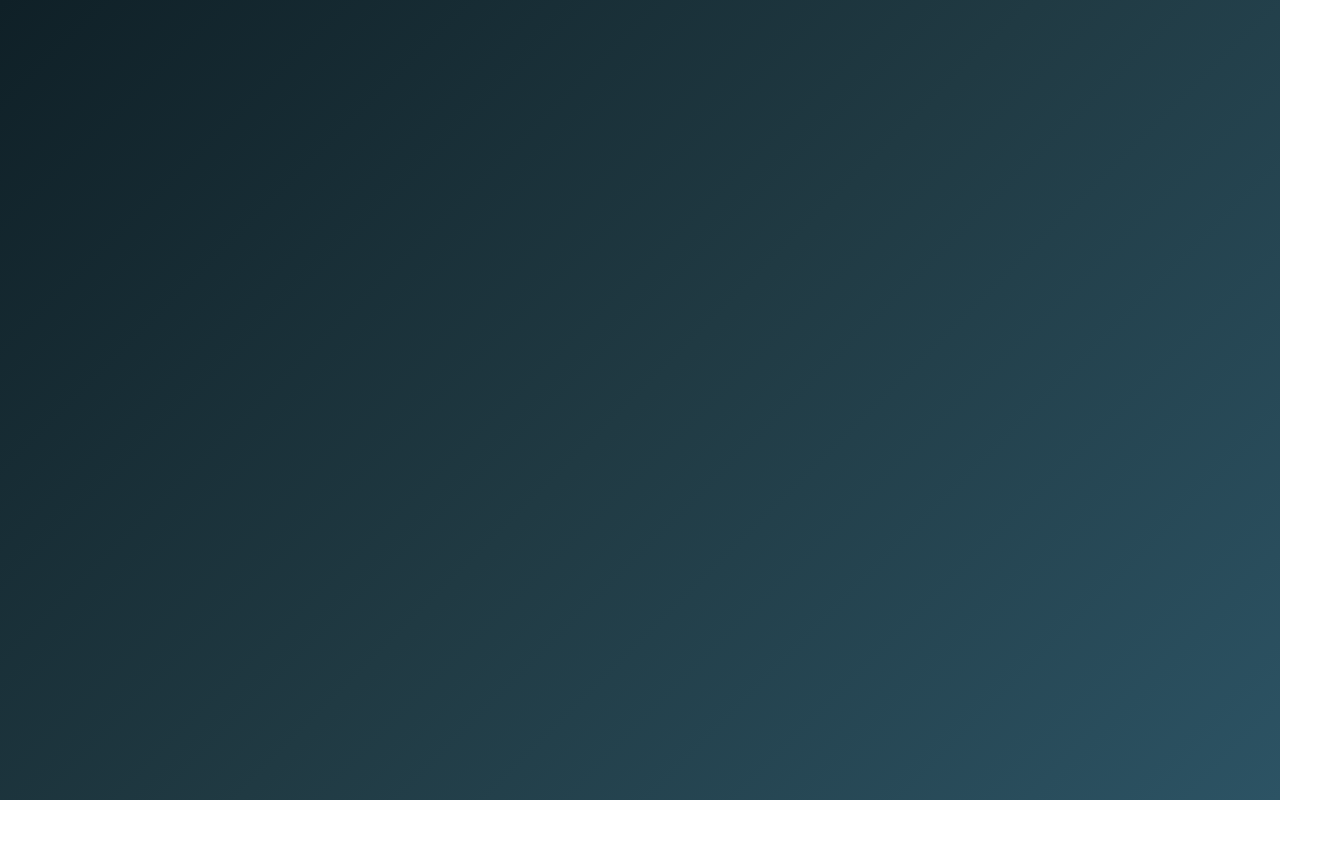
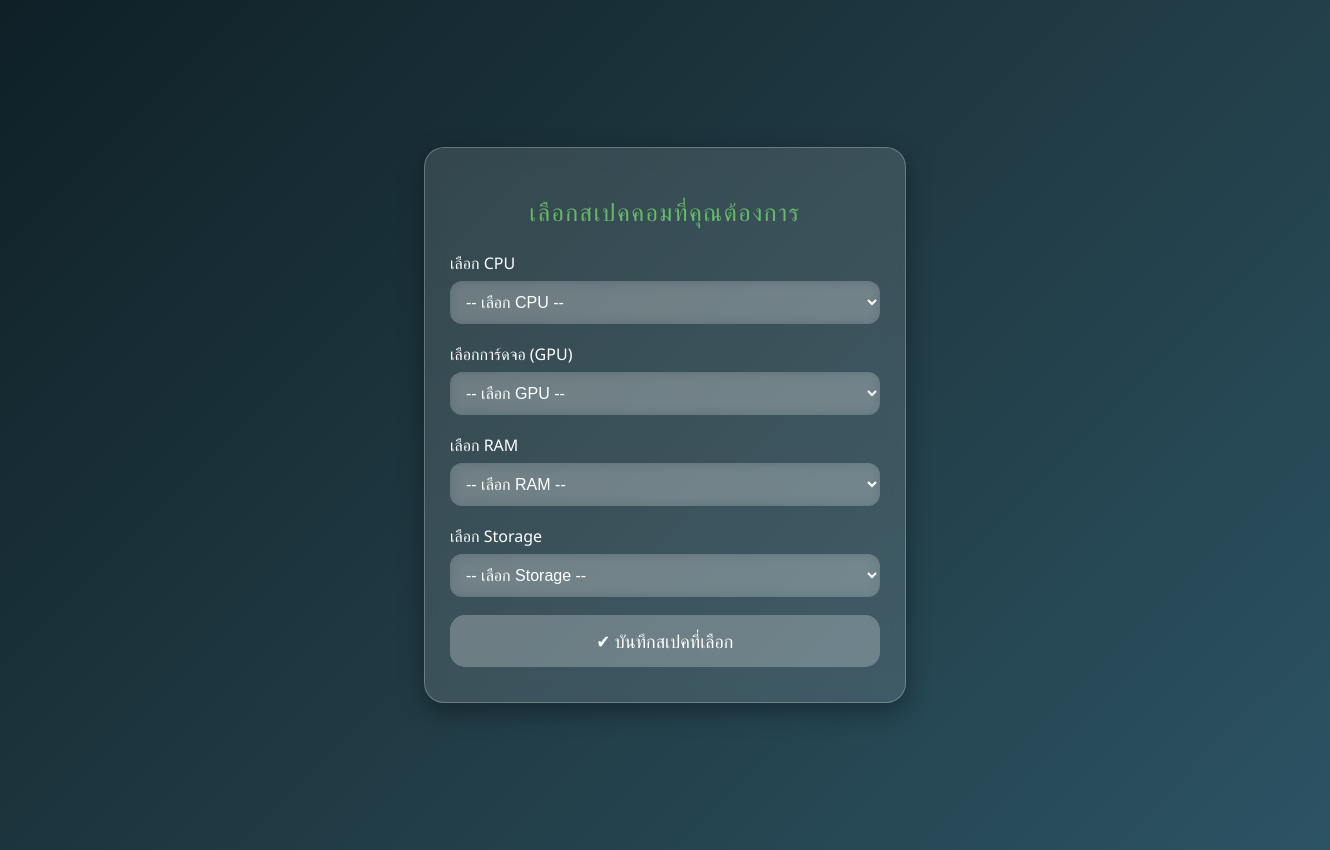
Before and after one commit to momotaros2004/my-project, a React (Vite) app in the folder my-app/: page /home2 in a window 1280 px wide. Before the commit this address had no page. Shown: the whole page, 1330 px wide, since content can reach past the window. Before the commit the page ends 800 px from the top, so only its background shows below. Built offline with nearby package versions, Linux system fonts and the light colour scheme.

Commit message:
เพิ่มหน้าจัดเอง

```diff
--- a/my-app/src/App.css
+++ b/my-app/src/App.css
@@ -36,3 +36,133 @@
 .login-form button:hover {
   background-color: #45a049;
 }
+/* ////////////////////////  BeforeHome.jsx  */
+.before-container {
+  width: 100vw;
+  height: 100vh;
+  display: flex;
+  flex-direction: column;
+  justify-content: center;
+  align-items: center;
+  background: linear-gradient(135deg, #0f2027, #203a43, #2c5364);
+  color: white;
+}
+
+.before-title {
+  font-size: 2.5rem;
+  margin-bottom: 40px;
+  font-weight: 700;
+  color: #66BB6A;
+}
+
+.before-box-wrapper {
+  display: flex;
+  gap: 40px;
+}
+
+.before-box {
+  width: 220px;
+  height: 260px;
+  border: 3px solid #66BB6A;
+  border-radius: 15px;
+  display: flex;
+  justify-content: center;
+  align-items: center;
+  font-size: 2rem;
+  font-weight: 700;
+  color: #66BB6A;
+  background: rgba(0,0,0,0.3);
+  cursor: pointer;
+  transition: 0.3s;
+}
+
+.before-box:hover {
+  background: rgba(0,0,0,0.5);
+  transform: translateY(-8px);
+  box-shadow: 0 0 20px #66BB6A;
+}
+
+@media (max-width: 600px) {
+  .before-box-wrapper {
+    flex-direction: column;
+    gap: 25px;
+  }
+
+  .before-box {
+    width: 200px;
+    height: 220px;
+    font-size: 1.8rem;
+  }
+ /*  /////////////////////////////////////////////////////// */
+
+}
+.pc-container {
+  width: 100vw;
+  height: 100vh;
+  background: linear-gradient(135deg, #0f2027, #203a43, #2c5364);
+  display: flex;
+  justify-content: center;
+  align-items: center;
+  padding: 25px;
+}
+
+.pc-card {
+  width: 95%;
+  max-width: 430px;
+  background: rgba(255, 255, 255, 0.12);
+  border-radius: 20px;
+  padding: 35px 25px;
+  color: white;
+  backdrop-filter: blur(10px);
+  border: 1px solid rgba(255, 255, 255, 0.25);
+  box-shadow: 0 8px 25px rgba(0,0,0,0.35);
+}
+
+.title {
+  text-align: center;
+  font-size: 24px;
+  margin-bottom: 25px;
+}
+
+.select-group {
+  display: flex;
+  flex-direction: column;
+  margin-bottom: 18px;
+}
+
+.select-group label {
+  margin-bottom: 6px;
+  font-size: 16px;
+}
+
+select {
+  padding: 12px;
+  border-radius: 12px;
+  border: none;
+  outline: none;
+  background: rgba(255, 255, 255, 0.18);
+  color: white;
+  font-size: 16px;
+  backdrop-filter: blur(6px);
+}
+
+select option {
+  color: black;
+}
+
+.submit-btn {
+  width: 100%;
+  padding: 14px;
+  background: rgba(255, 255, 255, 0.25);
+  border: none;
+  border-radius: 15px;
+  font-size: 18px;
+  color: white;
+  cursor: pointer;
+  transition: 0.2s;
+}
+
+.submit-btn:hover {
+  background: rgba(255, 255, 255, 0.4);
+  transform: scale(1.03);
+}
--- a/my-app/src/App.jsx
+++ b/my-app/src/App.jsx
@@ -2,13 +2,18 @@ import { BrowserRouter, Routes, Route } from "react-router-dom";
 import Login from "./login";
 import Home from "./Home";
 import Recommend from "./Recommend";
+import BeforeHome from "./beforehome";
+import Home2 from "./Home2";
+
 
 function App() {
   return (
     <BrowserRouter>
       <Routes>
         <Route path="/" element={<Login />} />
+        <Route path="/beforehome" element={<BeforeHome />} />
         <Route path="/home" element={<Home />} />
+       <Route path="/home2" element={<Home2 />} />
         <Route path="/recommend" element={<Recommend />} />
       </Routes>
     </BrowserRouter>
--- /dev/null
+++ b/my-app/src/Home2.css
@@ -0,0 +1,70 @@
+.pc-container {
+  width: 100vw;
+  height: 100vh;
+  background: linear-gradient(135deg, #0f2027, #203a43, #2c5364);
+  display: flex;
+  justify-content: center;
+  align-items: center;
+  padding: 25px;
+}
+
+.pc-card {
+  width: 95%;
+  max-width: 430px;
+  background: rgba(255, 255, 255, 0.12);
+  border-radius: 20px;
+  padding: 35px 25px;
+  color: white;
+  backdrop-filter: blur(10px);
+  border: 1px solid rgba(255, 255, 255, 0.25);
+  box-shadow: 0 8px 25px rgba(0,0,0,0.35);
+}
+
+.title {
+  text-align: center;
+  font-size: 24px;
+  margin-bottom: 25px;
+}
+
+.select-group {
+  display: flex;
+  flex-direction: column;
+  margin-bottom: 18px;
+}
+
+.select-group label {
+  margin-bottom: 6px;
+  font-size: 16px;
+}
+
+select {
+  padding: 12px;
+  border-radius: 12px;
+  border: none;
+  outline: none;
+  background: rgba(255, 255, 255, 0.18);
+  color: white;
+  font-size: 16px;
+  backdrop-filter: blur(6px);
+}
+
+select option {
+  color: black;
+}
+
+.submit-btn {
+  width: 100%;
+  padding: 14px;
+  background: rgba(255, 255, 255, 0.25);
+  border: none;
+  border-radius: 15px;
+  font-size: 18px;
+  color: white;
+  cursor: pointer;
+  transition: 0.2s;
+}
+
+.submit-btn:hover {
+  background: rgba(255, 255, 255, 0.4);
+  transform: scale(1.03);
+}
--- /dev/null
+++ b/my-app/src/Home2.jsx
@@ -0,0 +1,83 @@
+import React, { useState } from "react";
+import "./Home2.css";
+
+function Home2() {
+  const [cpu, setCpu] = useState("");
+  const [gpu, setGpu] = useState("");
+  const [ram, setRam] = useState("");
+  const [storage, setStorage] = useState("");
+
+  const handleSubmit = () => {
+    const selected = { cpu, gpu, ram, storage };
+    console.log("SELECTED SPECS:", selected);
+
+    alert(
+      `สเปคที่เลือก:
+CPU: ${cpu}
+GPU: ${gpu}
+RAM: ${ram}
+Storage: ${storage}`
+    );
+  };
+
+  return (
+    <div className="pc-container">
+      <div className="pc-card">
+        <h1 className="title">เลือกสเปคคอมที่คุณต้องการ</h1>
+
+        <div className="select-group">
+          <label>เลือก CPU</label>
+          <select value={cpu} onChange={(e) => setCpu(e.target.value)}>
+            <option value="">-- เลือก CPU --</option>
+            <option value="Intel i3 12th Gen">Intel i3 12th Gen</option>
+            <option value="Intel i5 12th Gen">Intel i5 12th Gen</option>
+            <option value="Intel i7 12th Gen">Intel i7 12th Gen</option>
+            <option value="Ryzen 3">AMD Ryzen 3</option>
+            <option value="Ryzen 5">AMD Ryzen 5</option>
+            <option value="Ryzen 7">AMD Ryzen 7</option>
+          </select>
+        </div>
+
+        <div className="select-group">
+          <label>เลือกการ์ดจอ (GPU)</label>
+          <select value={gpu} onChange={(e) => setGpu(e.target.value)}>
+            <option value="">-- เลือก GPU --</option>
+            <option value="GTX 1650">GTX 1650</option>
+            <option value="RTX 3050">RTX 3050</option>
+            <option value="RTX 3060">RTX 3060</option>
+            <option value="RTX 4060">RTX 4060</option>
+            <option value="RTX 4070">RTX 4070</option>
+          </select>
+        </div>
+
+        <div className="select-group">
+          <label>เลือก RAM</label>
+          <select value={ram} onChange={(e) => setRam(e.target.value)}>
+            <option value="">-- เลือก RAM --</option>
+            <option value="8GB">8GB</option>
+            <option value="16GB">16GB</option>
+            <option value="32GB">32GB</option>
+            <option value="64GB">64GB</option>
+          </select>
+        </div>
+
+        <div className="select-group">
+          <label>เลือก Storage</label>
+          <select value={storage} onChange={(e) => setStorage(e.target.value)}>
+            <option value="">-- เลือก Storage --</option>
+            <option value="SSD 256GB">SSD 256GB</option>
+            <option value="SSD 512GB">SSD 512GB</option>
+            <option value="SSD 1TB">SSD 1TB</option>
+            <option value="HDD 1TB">HDD 1TB</option>
+          </select>
+        </div>
+
+        <button className="submit-btn" onClick={handleSubmit}>
+          ✔ บันทึกสเปคที่เลือก
+        </button>
+      </div>
+    </div>
+  );
+}
+
+export default Home2;
--- a/my-app/src/beforehome.jsx
+++ b/my-app/src/beforehome.jsx
@@ -0,0 +1,33 @@
+import React from "react";
+import { useNavigate } from "react-router-dom";
+
+function BeforeHome() {
+  const navigate = useNavigate();
+
+  return (
+    <div className="before-container">
+
+      <h1 className="before-title">เลือกรูปแบบการจัดรายการ</h1>
+
+      <div className="before-box-wrapper">
+
+        <div
+          className="before-box"
+          onClick={() => navigate("/home2")}
+        >
+          จัด เอง
+        </div>
+
+        <div
+          className="before-box"
+          onClick={() => navigate("/home")}
+        >
+          จัด อัตโนมัติ
+        </div>
+
+      </div>
+    </div>
+  );
+}
+
+export default BeforeHome;
--- a/my-app/src/login.jsx
+++ b/my-app/src/login.jsx
@@ -31,8 +31,8 @@ function Login() {
       localStorage.setItem("token", data.token);
       localStorage.setItem("username", data.user.username);
 
-      // ✅ ไปหน้า home
-      navigate("/home");
+      // ✅ ไปหน้า beforehome
+      navigate("/beforehome");
     } catch (err) {
       setMessage("⚠️ Cannot connect to server");
     }
```
Also changed, not shown: my-app/src/beforehome.css (deleted).
